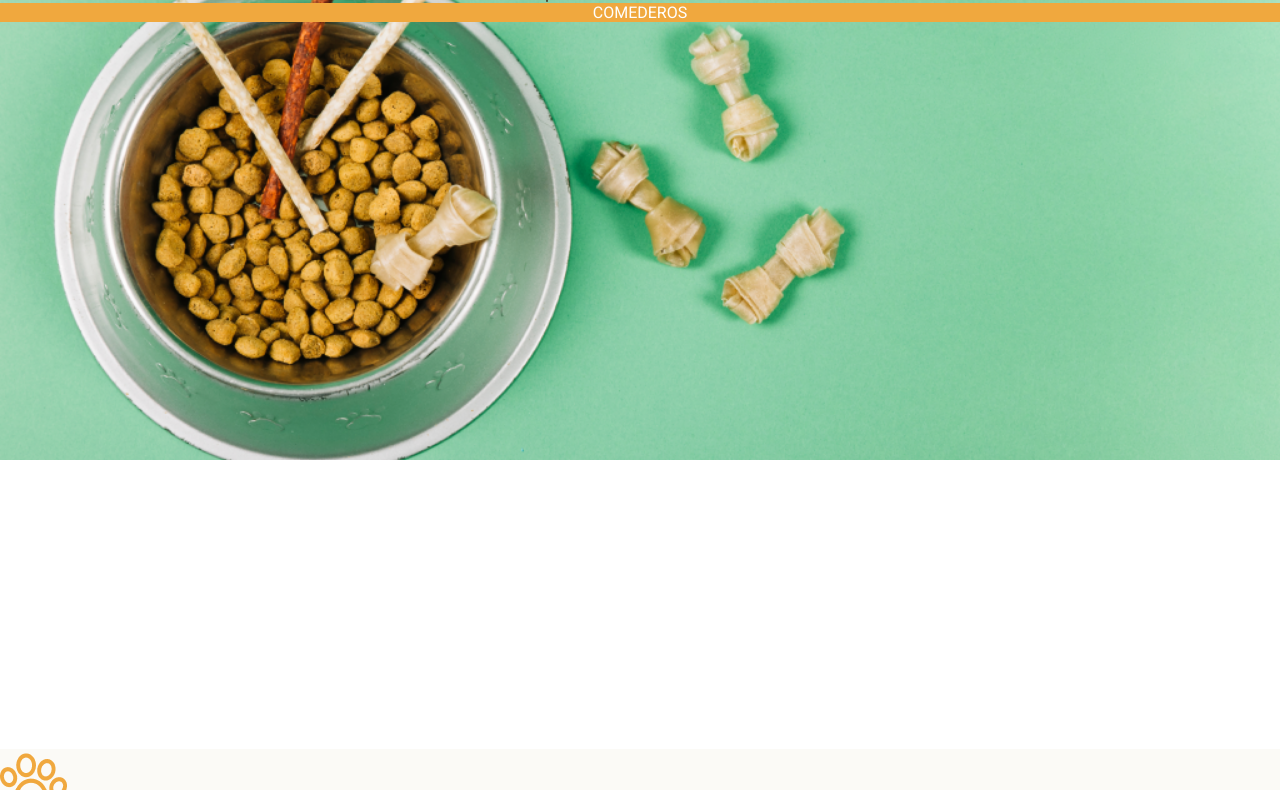
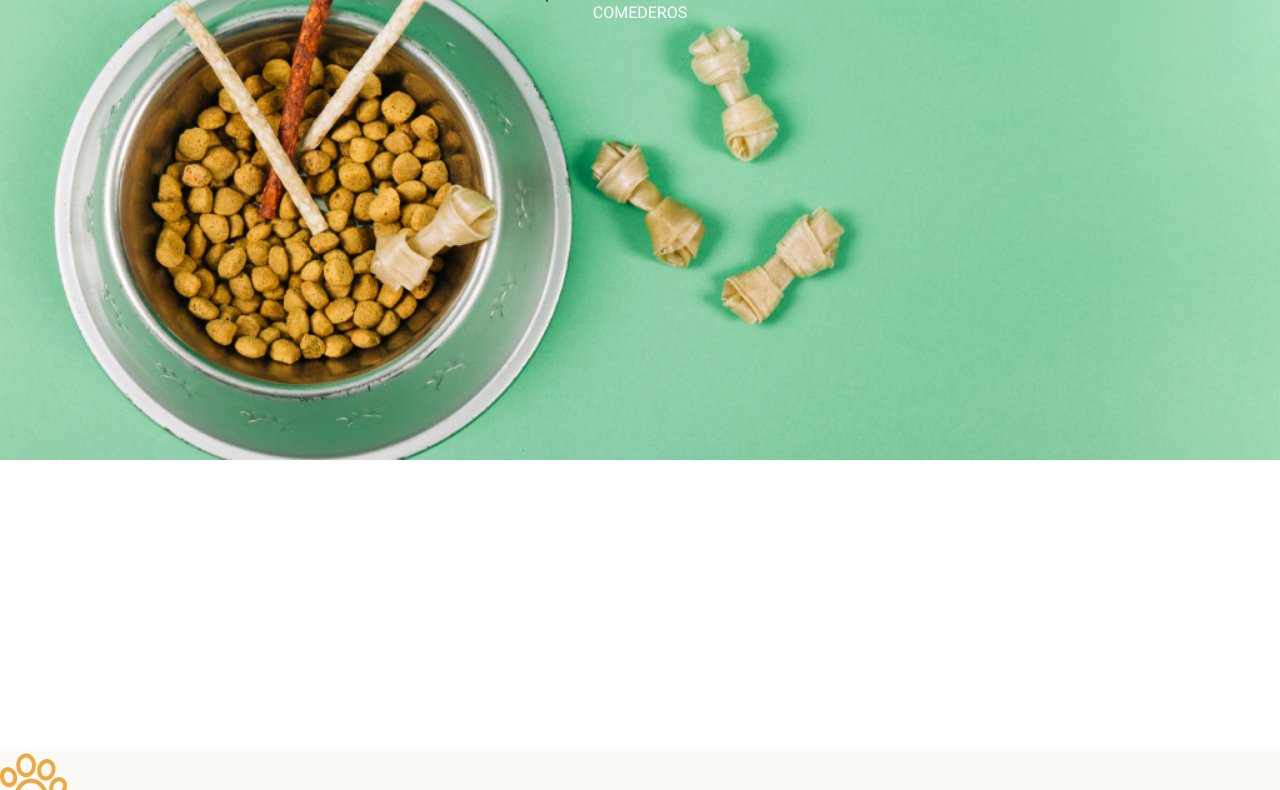
Before and after one commit to xsparingdust/Maquetado, a plain HTML site: page index.html in a window 1280 px wide. Shown: the part 180-970 px from the top of the page. Drawn offline with Linux system fonts and the light colour scheme.

Commit message:
Resolviendo problemas

```diff
--- a/css/estilos.css
+++ b/css/estilos.css
@@ -2,7 +2,7 @@
 @import url('https://fonts.googleapis.com/css2?family=Roboto:wght@100;400;700&display=swap');
 
 
-*{font-family: Roboto, sans-serif; margin:0;padding: 0;box-sizing: border-box;}
+*{font-family: Roboto, sans-serif;margin:0;box-sizing: border-box;}
 
 .contenedor{background-color:#222222;
     font-size: 10px;
@@ -28,9 +28,6 @@
     color: #3C2313;}
 
     .botton{color: #FFFFFF;
-    background-color: #F0A83E;
-    background-position: 50% 50%;
-
     }
 
 .banner_titulo{font-size: 30px;
```
